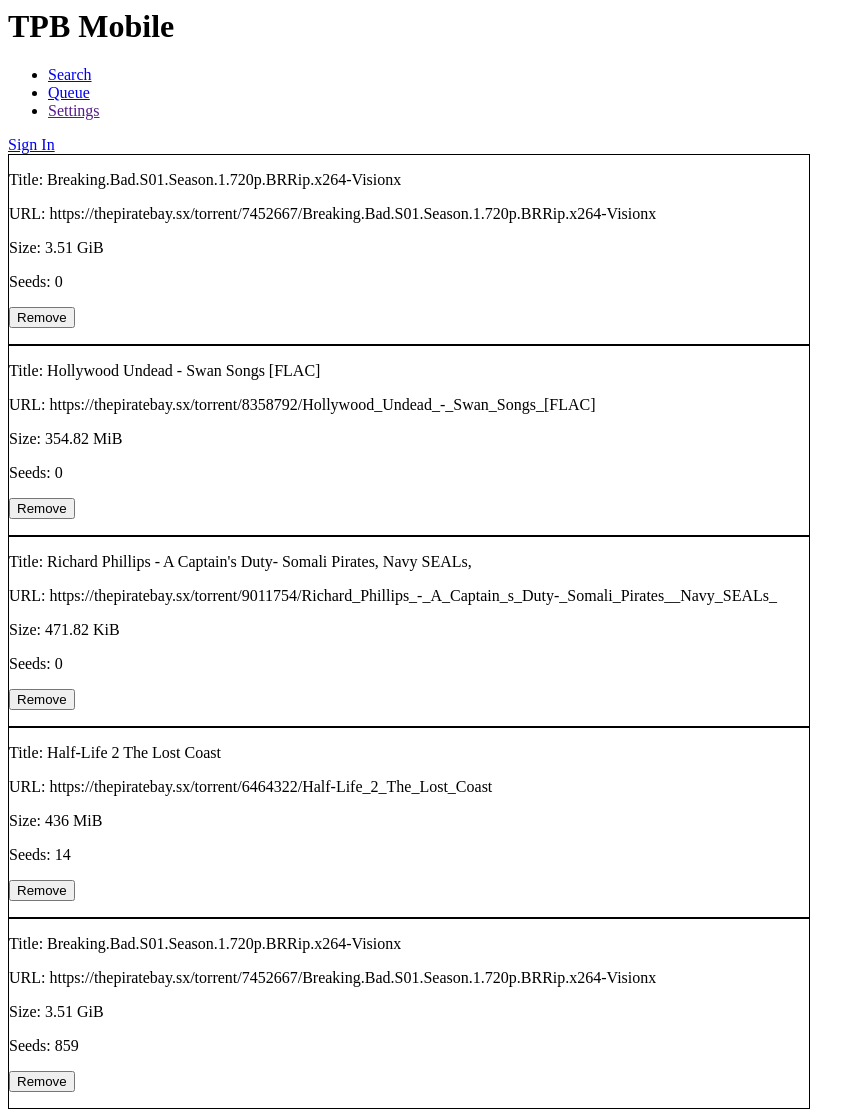
After one commit to craigpalermo/TPB-mobile, a Django app: template server/tpb_mobile/tpb_mobile/templates/queue.html in a window 1280 px wide. The commit adds this page. Shown: the whole page, without its empty margins (0-865 px from the left). Run offline with Django 3.2, Linux system fonts and the light colour scheme; the template is opened without the code that fills it: values that come from a table or form of the project are taken from there, others are empty; data comes from the database, SQL or seed files in the repository; both versions use the stored data as it was after the commit; parts of the project's set-up code (start-up, migrations or seed data) failed here and were passed over.

Commit message:
Created the Queue page and added function/button to remove torrent from queue. User is redirected to login page if they visit queue page w/o logging in first.

```diff
--- a/server/tpb_mobile/tpb_mobile/forms.py
+++ b/server/tpb_mobile/tpb_mobile/forms.py
@@ -15,4 +15,4 @@
 class TorrentForm(ModelForm):
     class Meta:
             model = Torrent
-            fields = ['title', 'url', 'magnet_link', 'torrent_link', 'size']
+            fields = ['title', 'url', 'magnet_link', 'torrent_link', 'size', 'seeders']
--- a/server/tpb_mobile/tpb_mobile/models.py
+++ b/server/tpb_mobile/tpb_mobile/models.py
@@ -1,10 +1,13 @@
 from django.db import models
 from django.contrib.auth.models import User
+import settings as s
 
 class Torrent(models.Model):
     user = models.ForeignKey(User, null=True)
+    status = models.IntegerField()
     title = models.CharField(max_length=200)
     url = models.CharField(max_length=400)
     magnet_link = models.CharField(max_length=1000)
     torrent_link = models.CharField(max_length=1000)
     size = models.CharField(max_length=20)
+    seeders = models.IntegerField(null=True)
--- a/server/tpb_mobile/tpb_mobile/settings.py
+++ b/server/tpb_mobile/tpb_mobile/settings.py
@@ -2,6 +2,10 @@
 import os
 
 TPB_URL = "https://thepiratebay.sx"
+
+# status constants for torrent records in queue
+WAITING = 0
+DOWNLOADED = 1
 
 PROJECT_PATH = os.path.realpath(os.path.dirname(__file__))
 SITE_ROOT = ''
--- a/server/tpb_mobile/tpb_mobile/templates/base.html
+++ b/server/tpb_mobile/tpb_mobile/templates/base.html
@@ -15,7 +15,7 @@
 <div id="navbar">
 	<ul>
 		<li><a href="{% url home %}" id="search">Search</a></li>
-		<li><a href="" id="queue">Queue</a></li>
+		<li><a href="{% url queue %}" id="queue">Queue</a></li>
 		<li><a href="" id="settings">Settings</a></li>
 	</ul>
 </div>
--- /dev/null
+++ b/server/tpb_mobile/tpb_mobile/templates/queue.html
@@ -0,0 +1,23 @@
+{% extends 'base.html' %}
+{% load staticfiles %}
+
+{% block content %}
+
+{% if queue %}
+	{% for record in queue %}
+	<div class="search_result">
+		<p>Title: {{ record.title }}</p>
+		<p>URL:   {{ record.url }}</p>
+		<p>Size:  {{ record.size }}</p>
+		<p>Seeds: {{ record.seeders }}</p>
+
+		<form action='{% url delete_torrent record.id %}'>
+			<input type='submit' value='Remove'>
+		</form>
+	</div>
+	{% endfor %}
+{% else %}
+<p>Queue is empty!</p>
+{% endif %}
+
+{% endblock %}
--- a/server/tpb_mobile/tpb_mobile/templates/search.html
+++ b/server/tpb_mobile/tpb_mobile/templates/search.html
@@ -23,10 +23,12 @@
 		<input id="id_magnet_link" type="hidden" name="magnet_link" maxlength="200" value="{{ result.magnet_link }}"/>
 		<input id="id_torrent_link" type="hidden" name="torrent_link" maxlength="200" value="{{ result.torrent_link }}"/>
 		<input type="hidden" name="size" id="id_size" value="{{ result.size }}"/>
+		<input type="hidden" name="seeders" id="id_seeders" value="{{ result.seeders }}"/>
 
 		<input type="submit" value="Add to Queue" />
 	</form>
 </div>
 {% endfor %}
 
+
 {% endblock %}
--- a/server/tpb_mobile/tpb_mobile/urls.py
+++ b/server/tpb_mobile/tpb_mobile/urls.py
@@ -2,14 +2,15 @@
 
 # Uncomment the next two lines to enable the admin:
 from django.contrib import admin
-from views import SearchView
-from api.utils import create_torrent_record, retrieve_queue
+from views import SearchView, QueueView
+from api.utils import create_torrent_record, delete_torrent_record, retrieve_queue
 from authentication.views import LoginView, logout_view
 admin.autodiscover()
 
 urlpatterns = patterns('tpb_mobile.views',
     # Examples:
     url(r'^$', SearchView.as_view(), name='home'),
+    url(r'^queue/$', QueueView.as_view(), name='queue'),
 
     # Uncomment the next line to enable the admin:
     url(r'^admin/', include(admin.site.urls)),
@@ -17,6 +18,7 @@
 
 urlpatterns += patterns('api.utils',
     url(r'^api/create_torrent/$', create_torrent_record, name='create_torrent'),
+    url(r'^api/delete_torrent/(?P<torrent_id>\d*)/$', delete_torrent_record, name='delete_torrent'),
     url(r'^api/retrieve_queue/(?P<user_id>\d*)/$', retrieve_queue, name='retrieve_queue')
 )
 
```
Also changed, not shown: server/tpb_mobile/api/utils.py (+17 -3 lines), server/tpb_mobile/tpb_mobile/views.py (+18 -0 lines), server/tpb_mobile/appDB.db, 1 other file.
